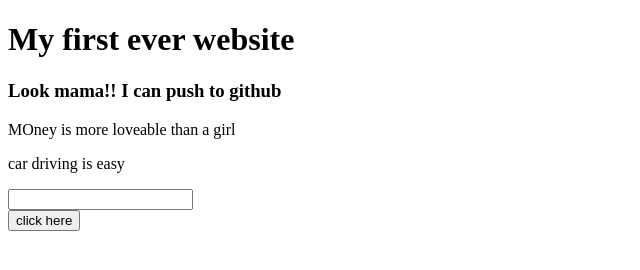
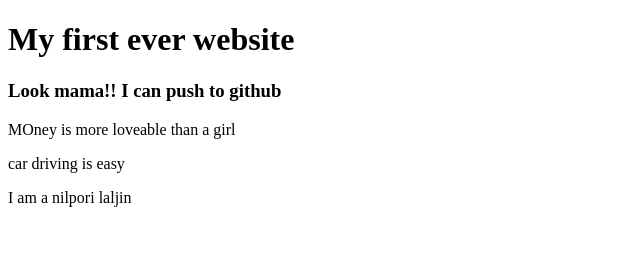
Before and after one commit to sohanurjv/my-first-website, a plain HTML site: page index.html in a window 1280 px wide. Shown: the whole page, without its empty margins (0-640 px from the left). Drawn offline with Linux system fonts and the light colour scheme.

Commit message:
finally sending

```diff
--- a/index.html
+++ b/index.html
@@ -10,9 +10,7 @@
     <h3>Look mama!! I can push to github</h3>
 <p>MOney is more loveable than a girl</p>
 <p>car driving is easy</p>
-<input type="text">
-<br>
-<button>click here</button>
+<p>I am a nilpori laljin</p>
 
 </body>
 </html>
```
